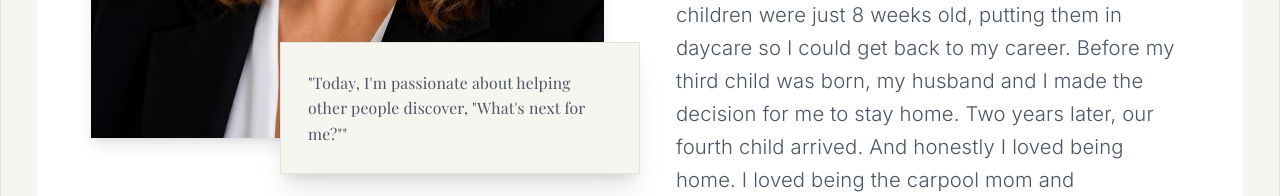
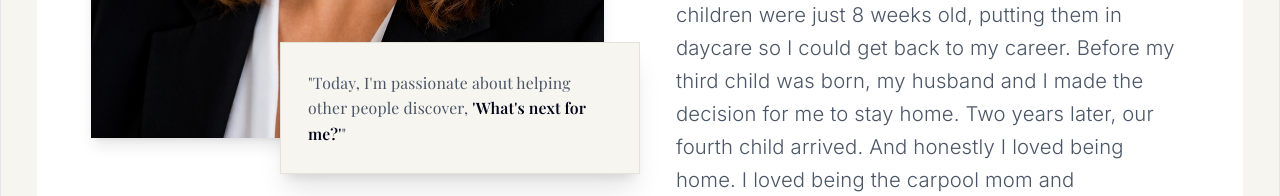
Before and after one commit to johnkrahenbuhl/mk-personal, a React (Vite) app: page / in a window 1280 px wide. Shown: the part 702-898 px from the top of the page. Built offline with nearby package versions, Linux system fonts and the light colour scheme; a web font is replaced by a local one.

Commit message:
Update text in About component for better emphasis

```diff
--- a/src/components/About.tsx
+++ b/src/components/About.tsx
@@ -16,7 +16,8 @@ export default function About() {
           {/* Adjusted classes below: w-full and mt-6 for mobile, md: for desktop positioning */}
           <div className="bg-sand p-6 shadow-xl border border-stone w-full mt-6 relative z-10 md:absolute md:-bottom-8 md:-right-8 md:max-w-xs md:mt-0">
             <p className="text-sm italic text-gray-600 font-serif leading-relaxed">
-              "Today, I'm passionate about helping other people discover, "What's next for me?""
+              "Today, I'm passionate about helping other people discover,{" "}
+            <span className="font-bold text-slate-950"> 'What's next for me?'</span>"
             </p>
           </div>
         </div>
```
